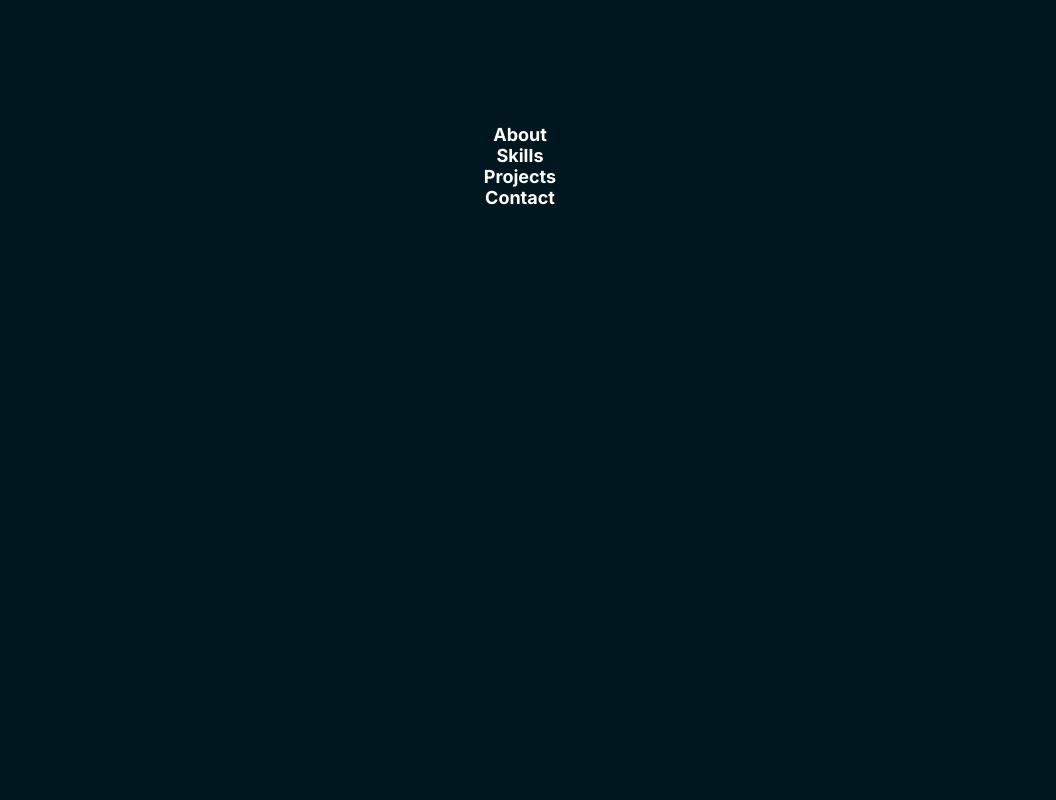
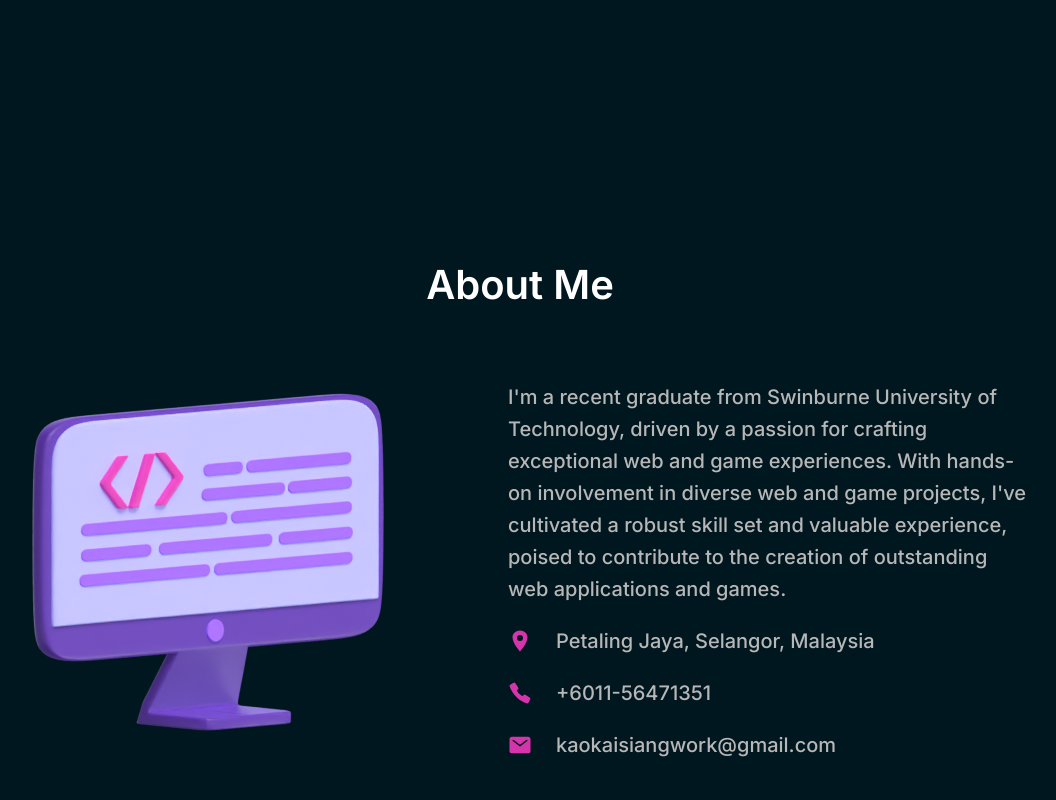
Before and after one commit to ksKao/portfolio, a Next.js app: page / in a window 1280 px wide. Shown: the part 680-1480 px from the top of the page, without its empty margins (120-1176 px from the left). Before the commit the page ends 888 px from the top, so only its background shows below. Built offline with nearby package versions, Linux system fonts and the light colour scheme.

Commit message:
Changed layout and added about

```diff
--- a/package.json
+++ b/package.json
@@ -12,7 +12,8 @@
     "framer-motion": "^10.16.16",
     "next": "14.0.4",
     "react": "^18",
-    "react-dom": "^18"
+    "react-dom": "^18",
+    "react-icons": "^4.12.0"
   },
   "devDependencies": {
     "@types/node": "^20",
--- a/src/app/globals.css
+++ b/src/app/globals.css
@@ -22,14 +22,23 @@ body {
 }
 
 section {
-	scroll-margin-top: 100px;
 	font-size: large;
 	font-weight: bold;
-	display: flex;
-	justify-content: center;
 	margin-left: 32px;
 	margin-right: 32px;
+	width: calc(min(100vw, 1440px) - 64px);
 	max-width: calc(min(100vw, 1440px) - 64px);
+	scroll-margin: 5vh;
+	margin-top: 5vh;
+	margin-bottom: 5vh;
+	min-height: 90vh;
+}
+
+h1 {
+	margin: 0px;
+	line-height: 36px;
+	font-size: 24px;
+	font-weight: 600;
 }
 
 @media (min-width: 768px) {
@@ -38,6 +47,15 @@ section {
 		margin-right: 128px;
 		max-width: calc(min(100vw, 1440px) - 128px - 128px);
 	}
+
+	h1 {
+		font-size: 40px;
+		line-height: 52px;
+	}
+	/*
+	body {
+		margin-top: 100px;
+	} */
 }
 
 ::-webkit-scrollbar {
--- a/src/app/page.tsx
+++ b/src/app/page.tsx
@@ -1,12 +1,13 @@
 import Navbar from "@/components/Navbar";
 import Home from "@/components/Home";
+import About from "@/components/About";
 
 export default function Page() {
 	return (
 		<>
 			<Navbar />
 			<Home />
-			<section id="about">About</section>
+			<About />
 			<section id="skills">Skills</section>
 			<section id="projects">Projects</section>
 			<section id="contact">Contact</section>
--- /dev/null
+++ b/src/components/About/About.module.css
@@ -0,0 +1,70 @@
+.section {
+	justify-content: center;
+	align-items: center;
+	flex-direction: column;
+	display: flex;
+	width: 100%;
+	gap: 50px;
+}
+
+.content {
+	display: flex;
+	flex-direction: column;
+	align-items: center;
+	width: 100%;
+}
+
+.image {
+	margin-top: 20px;
+	margin-bottom: 20px;
+}
+
+.h1 {
+	text-align: center;
+}
+
+.icon {
+	line-height: 20px;
+	font-size: 12px;
+	color: var(--primary);
+	margin-right: 12px;
+}
+
+.p {
+	font-weight: 500;
+	color: var(--text-color);
+	line-height: 20px;
+	font-size: 12px;
+	display: flex;
+	align-items: center;
+}
+
+@media (min-width: 1024px) {
+	.content {
+		flex-direction: row;
+		align-items: center;
+		justify-content: center;
+		gap: 100px;
+	}
+
+	.rightContent {
+		flex-grow: 1;
+	}
+
+	.image {
+		min-width: 400px;
+		min-height: 400px;
+		margin: 0px;
+	}
+
+	.p {
+		font-size: 20px;
+		line-height: 32px;
+	}
+
+	.icon {
+		font-size: 24px;
+		height: 32px;
+		margin-right: 24px;
+	}
+}
--- /dev/null
+++ b/src/components/About/index.tsx
@@ -0,0 +1,70 @@
+"use client";
+import style from "./About.module.css";
+import { motion, useAnimation, useInView } from "framer-motion";
+import { section, item } from "@/lib/variants";
+import { useEffect, useRef } from "react";
+import { IoLocationSharp, IoCallSharp, IoMail } from "react-icons/io5";
+import Image from "next/image";
+
+export default function About() {
+	const ref = useRef<HTMLElement>(null);
+	const isInView = useInView(ref, { once: false });
+	const animation = useAnimation();
+
+	useEffect(() => {
+		if (isInView) {
+			animation.start("show");
+		} else {
+			animation.start("hidden");
+		}
+	}, [animation, isInView]);
+
+	return (
+		<motion.section
+			ref={ref}
+			id="about"
+			variants={section}
+			initial="hidden"
+			animate={animation}
+			className={style.section}
+		>
+			<h1 className={style.h1}>About Me</h1>
+			<div className={style.content}>
+				<motion.div variants={item} className={style.image}>
+					<Image
+						src="/web_development.png"
+						alt="Web Development"
+						width={400}
+						height={400}
+						style={{
+							maxWidth: "100%",
+							height: "fit-content",
+							objectFit: "scale-down",
+						}}
+					/>
+				</motion.div>
+				<div className={style.rightContent}>
+					<motion.p variants={item} className={style.p}>
+						I&apos;m a recent graduate from Swinburne University of Technology, driven
+						by a passion for crafting exceptional web and game experiences. With
+						hands-on involvement in diverse web and game projects, I&apos;ve cultivated
+						a robust skill set and valuable experience, poised to contribute to the
+						creation of outstanding web applications and games.
+					</motion.p>
+					<motion.p variants={item} className={style.p}>
+						<IoLocationSharp className={style.icon} />
+						Petaling Jaya, Selangor, Malaysia
+					</motion.p>
+					<motion.p variants={item} className={style.p}>
+						<IoCallSharp className={style.icon} />
+						+6011-56471351
+					</motion.p>
+					<motion.p variants={item} className={style.p}>
+						<IoMail className={style.icon} />
+						kaokaisiangwork@gmail.com
+					</motion.p>
+				</div>
+			</div>
+		</motion.section>
+	);
+}
--- a/src/components/Home/Home.module.css
+++ b/src/components/Home/Home.module.css
@@ -1,10 +1,11 @@
 .section {
-	margin-top: 100px;
+	/* margin-top: 100px;
+	margin-bottom: 50px; */
 	display: flex;
 	flex-direction: column;
 	align-items: center;
+	justify-content: center;
 	width: 100%;
-	/* min-width: 100%; */
 }
 
 .hero {
@@ -62,8 +63,6 @@
 @media (min-width: 1024px) {
 	.section {
 		flex-direction: row-reverse;
-		margin-top: 200px;
-		margin-bottom: 200px;
 	}
 
 	.image {
--- a/src/components/Home/index.tsx
+++ b/src/components/Home/index.tsx
@@ -1,31 +1,32 @@
 "use client";
 import Image from "next/image";
 import style from "./Home.module.css";
-import { motion } from "framer-motion";
-
-const container = {
-	hidden: { opacity: 0 },
-	show: {
-		opacity: 1,
-		transition: {
-			staggerChildren: 0.2,
-		},
-	},
-};
-
-const item = {
-	hidden: { opacity: 0, y: 10 },
-	show: { opacity: 1, y: 0 },
-};
+import { motion, useAnimation, useInView } from "framer-motion";
+import { section, item } from "@/lib/variants";
+import { useRef, useEffect } from "react";
 
 export default function Home() {
+	const ref = useRef<HTMLElement>(null);
+	const isInView = useInView(ref, { once: false });
+	const animation = useAnimation();
+
+	useEffect(() => {
+		console.log(isInView);
+		if (isInView) {
+			animation.start("show");
+		} else {
+			animation.start("hidden");
+		}
+	}, [animation, isInView]);
+
 	return (
 		<motion.section
-			variants={container}
+			variants={section}
 			initial="hidden"
-			animate="show"
+			animate={animation}
 			id="home"
 			className={style.section}
+			ref={ref}
 		>
 			{/* <motion.h1>Home</motion.h1> */}
 			<motion.div variants={item} className={style.image}>
@@ -36,6 +37,7 @@ export default function Home() {
 					height={400}
 					style={{
 						maxWidth: "100%",
+						height: "fit-content",
 						objectFit: "scale-down",
 					}}
 				/>
--- a/src/components/Navbar/index.tsx
+++ b/src/components/Navbar/index.tsx
@@ -47,6 +47,9 @@ export default function Navbar() {
 	useEffect(() => {
 		const sections = Array.from(document.querySelectorAll("section"));
 		setSections(sections);
+		const id = sections.sort((a, b) => getVisibleHeightRatio(b) - getVisibleHeightRatio(a))[0]
+			.id;
+		setActiveSection(id);
 	}, []);
 
 	return (
--- /dev/null
+++ b/src/lib/variants.ts
@@ -0,0 +1,17 @@
+import { type Variants } from "framer-motion";
+
+export const section: Variants = {
+	hidden: { opacity: 0 },
+	show: {
+		opacity: 1,
+		transition: {
+			staggerChildren: 0.2,
+			duration: 1,
+		},
+	},
+};
+
+export const item: Variants = {
+	hidden: { opacity: 0, y: 10 },
+	show: { opacity: 1, y: 0 },
+};
```
Also changed, not shown: 1 other file (tests, documents, lock files or other folders).
